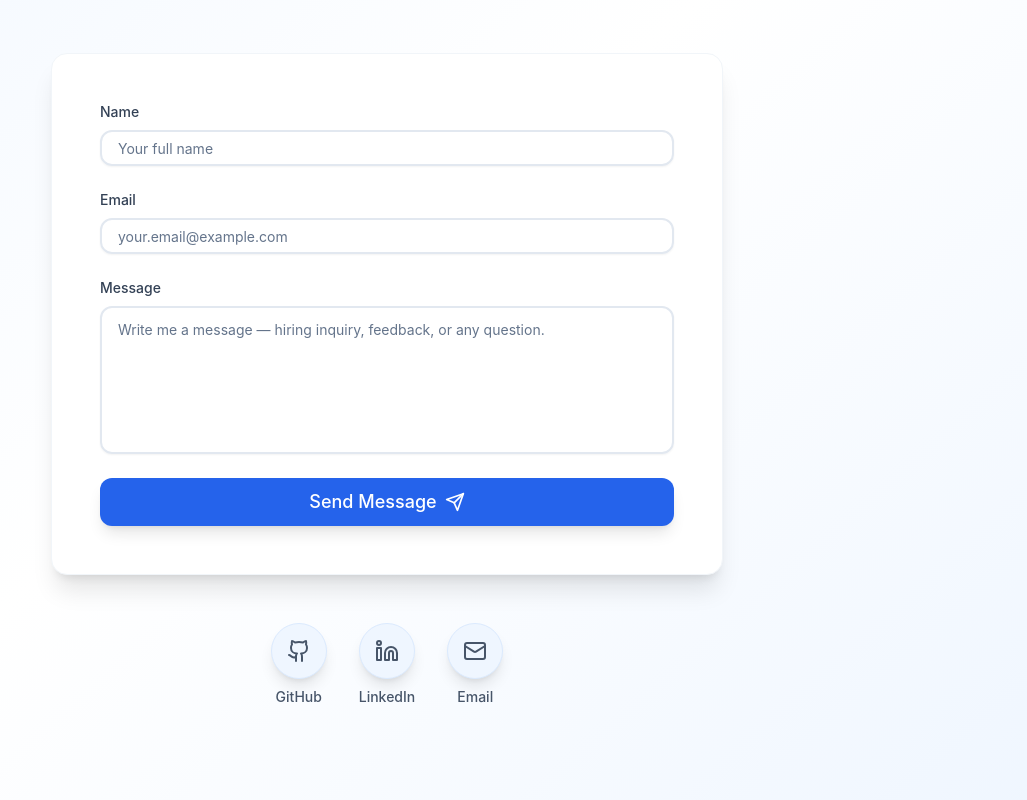
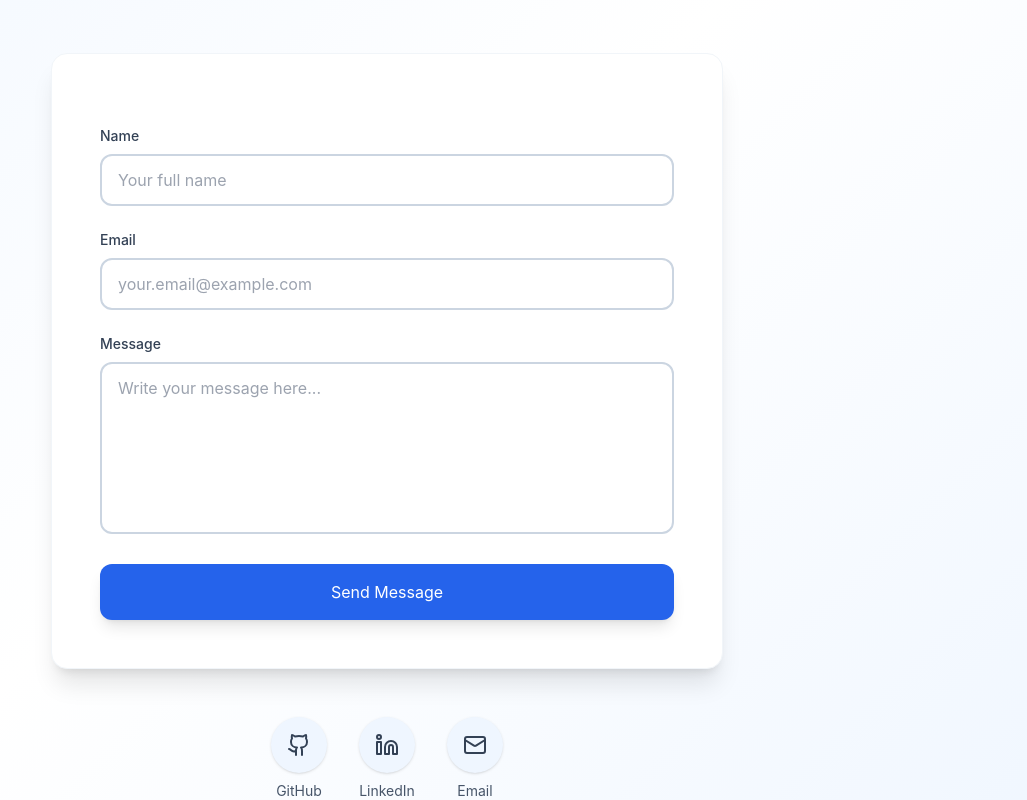
Before and after one commit to ashwin-pawar/portfolio_website, a React (Vite) app: page / in a window 1280 px wide. Shown: the part 4400-5200 px from the top of the page, without its empty margins (253-1280 px from the left). Built offline with nearby package versions, Linux system fonts and the light colour scheme.

Commit message:
add form

```diff
--- a/src/components/portfolio/Contact.tsx
+++ b/src/components/portfolio/Contact.tsx
@@ -1,296 +1,126 @@
-  import { useEffect, useRef, useState } from 'react';
-  import { Mail, Github, Linkedin, Send } from 'lucide-react';
-  import { Button } from '@/components/ui/button';
-  import { Input } from '@/components/ui/input';
-  import { Textarea } from '@/components/ui/textarea';
-  import { useToast } from '@/components/ui/use-toast';
+"use client";
 
-  const socialLinks = [
-    {
-      icon: Github,
-      label: 'GitHub',
-      href: 'https://github.com/ashwin-pawar',
-      color: 'hover:text-slate-900',
-    },
-    {
-      icon: Linkedin,
-      label: 'LinkedIn',
-      href: 'https://www.linkedin.com/in/er-ashwin/',
-      color: 'hover:text-blue-600',
-    },
-    {
-      icon: Mail,
-      label: 'Email',
-      href: 'mailto:er.ashwinpawar@gmail.com',
-      color: 'hover:text-red-600',
-    },
-  ];
+import React from "react";
+import { Mail, Github, Linkedin } from "lucide-react";
 
 export default function Contact() {
-    const [isVisible, setIsVisible] = useState(false);
-    const [formData, setFormData] = useState({
-      name: '',
-      email: '',
-      message: '',
-    });
-    const [errors, setErrors] = useState({
-      name: '',
-      email: '',
-      message: '',
-    });
-    const [isSubmitting, setIsSubmitting] = useState(false);
-    const sectionRef = useRef<HTMLDivElement>(null);
-    const { toast } = useToast();
-
-    useEffect(() => {
-      const observer = new IntersectionObserver(
-        ([entry]) => {
-          if (entry.isIntersecting) {
-            setIsVisible(true);
-          }
-        },
-        { threshold: 0.1 }
-      );
-
-      if (sectionRef.current) {
-        observer.observe(sectionRef.current);
-      }
-
-      return () => {
-        if (sectionRef.current) {
-          observer.unobserve(sectionRef.current);
-        }
-      };
-    }, []);
-
-    const validateEmail = (email: string) => {
-      const re = /^[^\s@]+@[^\s@]+\.[^\s@]+$/;
-      return re.test(email);
-    };
-
-    const handleChange = (
-      e: React.ChangeEvent<HTMLInputElement | HTMLTextAreaElement>
-    ) => {
-      const { name, value } = e.target;
-      setFormData((prev) => ({ ...prev, [name]: value }));
-
-      // Clear error when user starts typing
-      if (errors[name as keyof typeof errors]) {
-        setErrors((prev) => ({ ...prev, [name]: '' }));
-      }
-    };
-
-    const handleSubmit = async (e: React.FormEvent) => {
-      e.preventDefault();
-
-      // Validation
-      const newErrors = {
-        name: '',
-        email: '',
-        message: '',
-      };
-
-      if (!formData.name.trim()) {
-        newErrors.name = 'Name is required';
-      }
-
-      if (!formData.email.trim()) {
-        newErrors.email = 'Email is required';
-      } else if (!validateEmail(formData.email)) {
-        newErrors.email = 'Please enter a valid email';
-      }
-
-      if (!formData.message.trim()) {
-        newErrors.message = 'Message is required';
-      }
-
-      if (newErrors.name || newErrors.email || newErrors.message) {
-        setErrors(newErrors);
-        return;
-      }
-
-      setIsSubmitting(true);
-
-      try {
-        const formDataObj = new FormData();
-        formDataObj.append('name', formData.name);
-        formDataObj.append('email', formData.email);
-        formDataObj.append('message', formData.message);
-
-        await fetch('https://formsubmit.co/ajax/er.ashwinpawar@gmail.com', {
-          method: 'POST',
-          body: formDataObj,
-        });
-
-        toast({
-          title: 'Message sent!',
-          description: "Thank you for reaching out. I'll get back to you soon.",
-        });
-        setFormData({ name: '', email: '', message: '' });
-      } catch (error) {
-        toast({
-          title: 'Error',
-          description: 'Failed to send message. Please try again.',
-        });
-      } finally {
-        setIsSubmitting(false);
-      }
-    };
-
   return (
     <section
       id="contact"
-        ref={sectionRef}
       className="py-20 md:py-32 bg-gradient-to-br from-blue-50 via-white to-blue-50"
     >
       <div className="container mx-auto px-4 sm:px-6 lg:px-8">
-          <div
-            className={`text-center mb-16 transition-all duration-700 ${
-              isVisible ? 'opacity-100 translate-y-0' : 'opacity-0 translate-y-10'
-            }`}
-          >
+
+        {/* Heading */}
+        <div className="text-center mb-16">
           <h2 className="text-4xl md:text-5xl font-bold text-slate-900 mb-4">
             Get In Touch
           </h2>
           <div className="w-24 h-1 bg-blue-600 mx-auto rounded-full mb-6"></div>
           <p className="text-xl text-slate-600 max-w-2xl mx-auto">
-              Open to Data Analyst roles, internships and opportunities. Feel free to reach out.
+            Open to Data Analyst roles, internships and opportunities.
+            Feel free to reach out anytime.
           </p>
         </div>
 
-          <div className="max-w-2xl mx-auto">
+        {/* Form Container */}
+        <div className="max-w-2xl mx-auto bg-white p-8 md:p-12 rounded-2xl shadow-xl border border-slate-100">
+
+          {/* ⭐ WORKING WEB3FORMS CONTACT FORM ⭐ */}
           <form
-              onSubmit={handleSubmit}
-              className={`bg-white rounded-2xl shadow-xl p-8 md:p-12 border border-slate-100 transition-all duration-700 delay-200 ${
-                isVisible ? 'opacity-100 translate-y-0' : 'opacity-0 translate-y-10'
-              }`}
+            action="https://api.web3forms.com/submit"
+            method="POST"
+            className="space-y-6"
           >
-              <div className="space-y-6">
-                {/* Name Field */}
-                <div className="relative">
-                  <label
-                    htmlFor="name"
-                    className="block text-sm font-medium text-slate-700 mb-2"
-                  >
+            {/* REQUIRED ACCESS KEY */}
+            <input type="hidden" name="access_key" value="e95eab1a-8bec-4719-86c0-429399f4376b" />
+
+            {/* Name */}
+            <div>
+              <label className="block text-sm font-medium text-slate-700 mb-2">
                 Name
               </label>
-                  <Input
-                    id="name"
+              <input
+                type="text"
                 name="name"
-                    type="text"
-                    value={formData.name}
-                    onChange={handleChange}
-                    className={`w-full px-4 py-3 rounded-xl border-2 transition-colors ${
-                      errors.name
-                        ? 'border-red-500 focus:border-red-500'
-                        : 'border-slate-200 focus:border-blue-500'
-                    }`}
+                required
+                className="w-full px-4 py-3 rounded-xl border-2 border-slate-300 focus:outline-none focus:border-blue-500"
                 placeholder="Your full name"
               />
-                  {errors.name && (
-                    <p className="mt-1 text-sm text-red-600">{errors.name}</p>
-                  )}
             </div>
 
-                {/* Email Field */}
-                <div className="relative">
-                  <label
-                    htmlFor="email"
-                    className="block text-sm font-medium text-slate-700 mb-2"
-                  >
+            {/* Email */}
+            <div>
+              <label className="block text-sm font-medium text-slate-700 mb-2">
                 Email
               </label>
-                  <Input
-                    id="email"
+              <input
+                type="email"
                 name="email"
-                    type="email"
-                    value={formData.email}
-                    onChange={handleChange}
-                    className={`w-full px-4 py-3 rounded-xl border-2 transition-colors ${
-                      errors.email
-                        ? 'border-red-500 focus:border-red-500'
-                        : 'border-slate-200 focus:border-blue-500'
-                    }`}
+                required
+                className="w-full px-4 py-3 rounded-xl border-2 border-slate-300 focus:outline-none focus:border-blue-500"
                 placeholder="your.email@example.com"
               />
-                  {errors.email && (
-                    <p className="mt-1 text-sm text-red-600">{errors.email}</p>
-                  )}
             </div>
 
-                {/* Message Field */}
-                <div className="relative">
-                  <label
-                    htmlFor="message"
-                    className="block text-sm font-medium text-slate-700 mb-2"
-                  >
+            {/* Message */}
+            <div>
+              <label className="block text-sm font-medium text-slate-700 mb-2">
                 Message
               </label>
-                  <Textarea
-                    id="message"
+              <textarea
                 name="message"
-                    value={formData.message}
-                    onChange={handleChange}
+                required
                 rows={6}
-                    className={`w-full px-4 py-3 rounded-xl border-2 transition-colors resize-none ${
-                      errors.message
-                        ? 'border-red-500 focus:border-red-500'
-                        : 'border-slate-200 focus:border-blue-500'
-                    }`}
-                    placeholder="Write me a message — hiring inquiry, feedback, or any question."
-                  />
-                  {errors.message && (
-                    <p className="mt-1 text-sm text-red-600">{errors.message}</p>
-                  )}
+                className="w-full px-4 py-3 rounded-xl border-2 border-slate-300 focus:outline-none focus:border-blue-500 resize-none"
+                placeholder="Write your message here..."
+              ></textarea>
             </div>
 
-                {/* Submit Button */}
-                <Button
+            {/* Submit */}
+            <button
               type="submit"
-                  disabled={isSubmitting}
-                  className="w-full bg-blue-600 hover:bg-blue-700 text-white py-6 text-lg rounded-xl shadow-lg hover:shadow-xl transition-all duration-300 hover:scale-105 disabled:opacity-50 disabled:cursor-not-allowed"
+              className="w-full bg-blue-600 hover:bg-blue-700 text-white py-4 rounded-xl shadow-lg hover:shadow-xl transition-all duration-300"
             >
-                  {isSubmitting ? (
-                    'Sending...'
-                  ) : (
-                    <>
               Send Message
-                      <Send className="ml-2 h-5 w-5" />
-                    </>
-                  )}
-                </Button>
-              </div>
+            </button>
           </form>
 
-            {/* Social Links */}
-            <div
-              className={`mt-12 transition-all duration-700 delay-400 ${
-                isVisible ? 'opacity-100 translate-y-0' : 'opacity-0 translate-y-10'
-              }`}
+        </div>
+
+        {/* Social Icons */}
+        <div className="mt-12 flex justify-center space-x-8">
+          <a
+            href="https://github.com/ashwin-pawar"
+            target="_blank"
+            className="flex flex-col items-center"
           >
-              <div className="flex justify-center items-center space-x-8">
-                {socialLinks.map((social, index) => {
-                  const Icon = social.icon;
-                  return (
+            <div className="w-14 h-14 bg-blue-50 rounded-full flex items-center justify-center shadow">
+              <Github className="w-6 h-6 text-slate-700" />
+            </div>
+            <span className="mt-2 text-slate-600 text-sm">GitHub</span>
+          </a>
+
           <a
-                      key={index}
-                      href={social.href}
+            href="https://www.linkedin.com/in/er-ashwin/"
             target="_blank"
-                      rel="noopener noreferrer"
-                      className={`group flex flex-col items-center space-y-2 transition-all duration-300 ${social.color}`}
-                      aria-label={social.label}
+            className="flex flex-col items-center"
           >
-                      <div className="w-14 h-14 bg-blue-50 rounded-full flex items-center justify-center shadow-lg group-hover:shadow-xl transition-all duration-300 group-hover:scale-110 border border-blue-100">
-                        <Icon className="w-6 h-6 text-slate-600 group-hover:text-current transition-colors" />
+            <div className="w-14 h-14 bg-blue-50 rounded-full flex items-center justify-center shadow">
+              <Linkedin className="w-6 h-6 text-slate-700" />
             </div>
-                      <span className="text-sm font-medium text-slate-600 group-hover:text-current">
-                        {social.label}
-                      </span>
+            <span className="mt-2 text-slate-600 text-sm">LinkedIn</span>
           </a>
-                  );
-                })}
+
+          <a
+            href="mailto:er.ashwinpawar@gmail.com"
+            className="flex flex-col items-center"
+          >
+            <div className="w-14 h-14 bg-blue-50 rounded-full flex items-center justify-center shadow">
+              <Mail className="w-6 h-6 text-slate-700" />
             </div>
-            </div>
+            <span className="mt-2 text-slate-600 text-sm">Email</span>
+          </a>
         </div>
       </div>
     </section>
```
Lines whose indentation alone changed are shown as unchanged.
